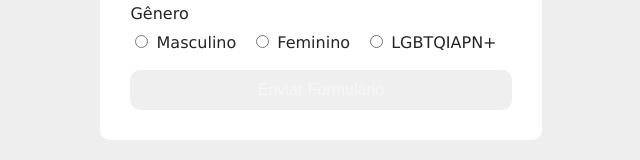
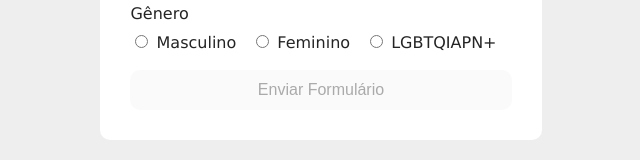
Before and after one commit to TArauujo/InterviewChallenger3, a React (Vite) app: page / in a window 1280 px wide. Shown: the part 498-658 px from the top of the page, without its empty margins (319-959 px from the left). Built offline with nearby package versions, Linux system fonts and the light colour scheme.

Commit message:
Validando o botão, para enviar apenas quando todos os campos estiverem preenchidos.

```diff
--- a/src/App.jsx
+++ b/src/App.jsx
@@ -91,6 +91,10 @@ function App() {
 
   calculateProgress();
 
+  const handleClick = () => {
+    console.log('submited');
+  }
+
   return (
     <div className='App'>
 
@@ -132,7 +136,7 @@ function App() {
             </span>
           </div>
         </div>
-        <button>Enviar Formulário</button>
+        <button onClick={handleClick} disabled={calculateProgress() !== 100}>Enviar Formulário</button>
       </main>
     </div>
   );
```
